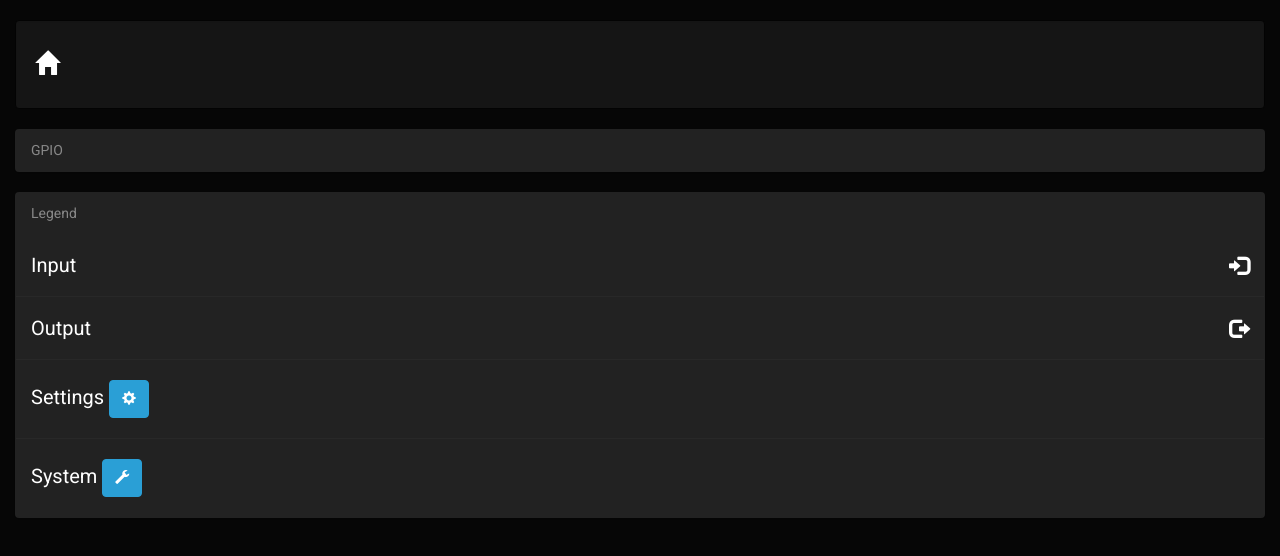
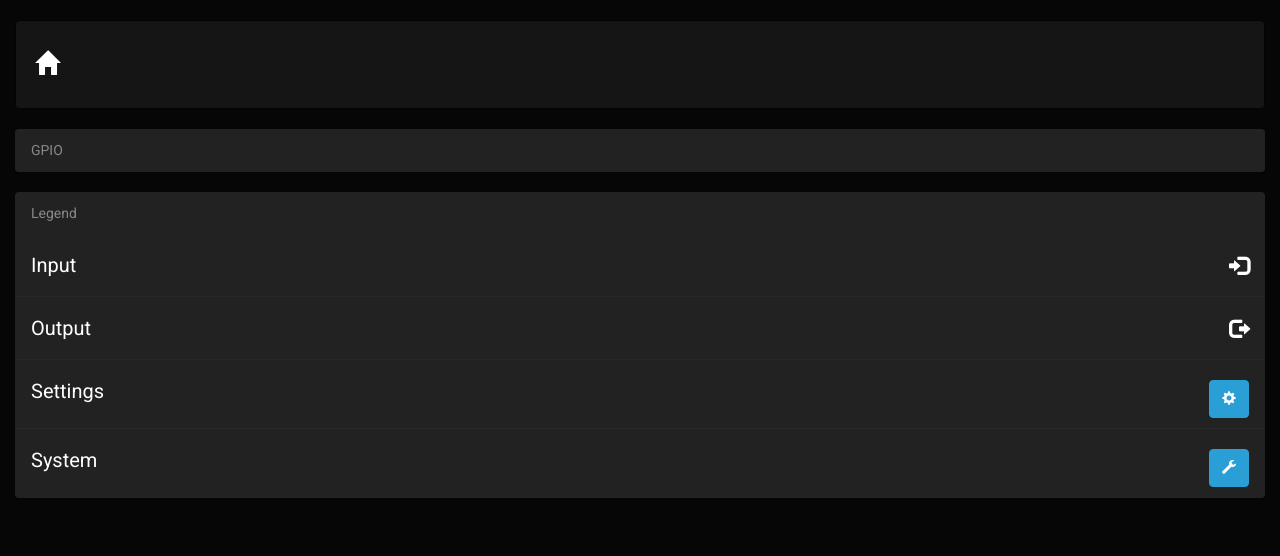
Before and after one commit to octronic-uk/rpi-web-remote, a website: page view/index.html in a window 1280 px wide. Drawn offline with nearby package versions, Linux system fonts and the light colour scheme; some packages are replaced by stand-ins of ours; no server answers; a script that the page names is missing; files whose address does not match are found by name.

Commit message:
Move buttons to right

```diff
--- a/view/landing.html
+++ b/view/landing.html
@@ -72,7 +72,7 @@
     <li class="list-group-item clearfix">
       <h5>
         Settings
-        <a href="#settings" class="btn btn-primary">
+        <a href="#settings" class="pull-right btn btn-primary">
           <span class="glyphicon glyphicon-cog"></span>
         </a>
       </h5>
@@ -80,7 +80,7 @@
     <li class="list-group-item clearfix">
       <h5>
         System
-        <a href="#system" class="btn btn-primary">
+        <a href="#system" class="pull-right btn btn-primary">
           <span class="glyphicon glyphicon-wrench"></span>
         </a>
       </h5>
```
